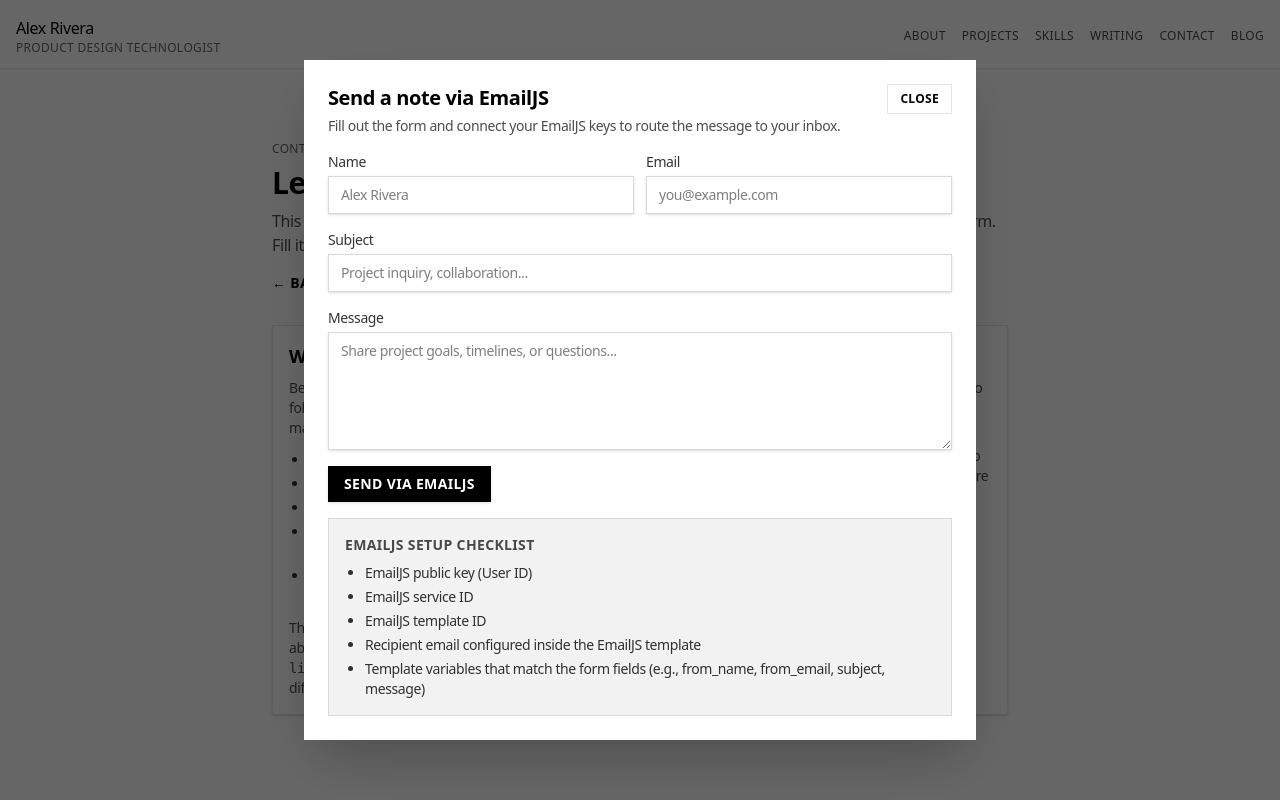
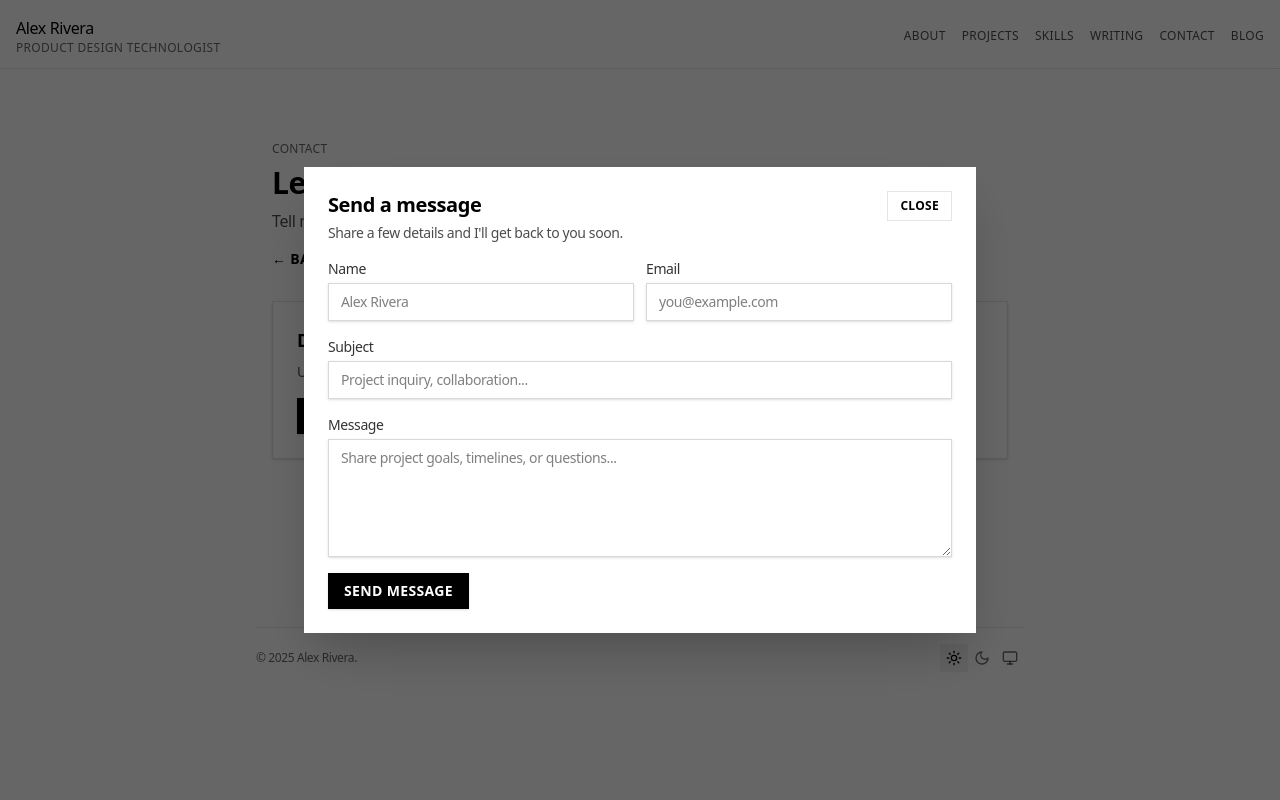
Before and after one commit to danlitvak/daniel_litvak, a Next.js app: page /contact in a window 1280 px wide. Both pictures are taken after a click on the button "OPEN CONTACT FORM". Shown: the top 800 px of the page. Built offline with nearby package versions, Linux system fonts and the light colour scheme.

Commit message:
Simplify contact messaging copy

```diff
--- a/app/contact/page.tsx
+++ b/app/contact/page.tsx
@@ -5,7 +5,6 @@
 import { useRouter, useSearchParams } from 'next/navigation'
 
 import { ContactModal } from '../../components/ContactModal'
-import { emailJsSetupFields } from '../../lib/emailjsConfig'
 
 function ContactPageContent() {
   const searchParams = useSearchParams()
@@ -30,10 +29,7 @@
       <div className="flex flex-col gap-2">
         <p className="text-xs uppercase tracking-wide text-black/60 dark:text-white/60">Contact</p>
         <h1 className="text-3xl font-semibold text-black dark:text-white">Let&apos;s start the conversation</h1>
-        <p className="text-base text-black/70 dark:text-white/70">
-          This page routes every &ldquo;Email me&rdquo; or &ldquo;Start a conversation&rdquo; button to the same EmailJS-powered form. Fill it out below
-          or share it with teammates who want to reach out.
-        </p>
+        <p className="text-base text-black/70 dark:text-white/70">Tell me about your project, idea, or question.</p>
         <div className="flex flex-wrap items-center gap-3">
           <Link
             href="/"
@@ -51,34 +47,18 @@
         </div>
       </div>
 
-      <section className="grid gap-4 md:grid-cols-2">
-        <div className="rounded-none border border-black/10 bg-white p-4 shadow-sm dark:border-white/10 dark:bg-white/5">
-          <h2 className="text-lg font-semibold text-black dark:text-white">What to prepare for EmailJS</h2>
-          <p className="mt-2 text-sm text-black/70 dark:text-white/70">
-            Before wiring this form to EmailJS, have the following IDs and template variables ready. These map directly to the
-            inputs above.
-          </p>
-          <ul className="mt-3 list-disc space-y-1 pl-5 text-sm text-black/80 dark:text-white/80">
-            {emailJsSetupFields.map((item) => (
-              <li key={item}>{item}</li>
-            ))}
-          </ul>
-          <p className="mt-3 text-sm text-black/70 dark:text-white/70">
-            This form posts directly to EmailJS using the keys above; update the values in <code className="font-mono">lib/emailjsConfig.ts</code> if you need to
-            point to a different service or template.
-          </p>
-        </div>
-        <div className="rounded-none border border-black/10 bg-white p-4 shadow-sm dark:border-white/10 dark:bg-white/5">
-          <h2 className="text-lg font-semibold text-black dark:text-white">Why a dedicated contact page?</h2>
-          <p className="mt-2 text-sm text-black/70 dark:text-white/70">
-            Every &ldquo;Email me&rdquo; or &ldquo;Contact&rdquo; button points here so visitors have a single, reliable form. No matter where they
-            click, the same popup opens.
-          </p>
-          <p className="mt-2 text-sm text-black/70 dark:text-white/70">
-            Need direct support setting up EmailJS? Feel free to add your credentials to an environment file and wire the form
-            handler to send messages live.
-          </p>
-        </div>
+      <section className="rounded-none border border-black/10 bg-white p-6 shadow-sm dark:border-white/10 dark:bg-white/5">
+        <h2 className="text-lg font-semibold text-black dark:text-white">Drop a line</h2>
+        <p className="mt-2 text-sm text-black/70 dark:text-white/70">
+          Use the button below to open the contact form and send a message without leaving the page.
+        </p>
+        <button
+          type="button"
+          onClick={() => setIsOpen(true)}
+          className="mt-4 inline-flex items-center justify-center rounded-none bg-black px-4 py-2 text-sm font-semibold uppercase tracking-wide text-white shadow-sm transition hover:bg-black/80 dark:bg-white dark:text-black dark:hover:bg-white/85"
+        >
+          Write a message
+        </button>
       </section>
 
       <ContactModal isOpen={isOpen} onClose={handleClose} />
--- a/app/data.ts
+++ b/app/data.ts
@@ -332,7 +332,7 @@
   {
     label: 'Email',
     link: '/contact?open=true',
-    description: 'Open the EmailJS form and reach out directly.',
+    description: 'Open the contact form and reach out directly.',
   },
   {
     label: 'LinkedIn',
--- a/app/page.tsx
+++ b/app/page.tsx
@@ -561,7 +561,7 @@
             })}
           </div>
           <p className="text-xs text-black/60 dark:text-white/60">
-            Prefer email? Open the dedicated EmailJS form{' '}
+            Prefer email? Open the contact form{' '}
             <button
               type="button"
               onClick={() => setIsContactOpen(true)}
--- a/components/ContactModal.tsx
+++ b/components/ContactModal.tsx
@@ -2,12 +2,7 @@
 
 import { useEffect, useState } from 'react'
 
-import {
-  EMAILJS_PUBLIC_KEY,
-  EMAILJS_SERVICE_ID,
-  EMAILJS_TEMPLATE_ID,
-  emailJsSetupFields,
-} from '../lib/emailjsConfig'
+import { EMAILJS_PUBLIC_KEY, EMAILJS_SERVICE_ID, EMAILJS_TEMPLATE_ID } from '../lib/emailjsConfig'
 
 const formDefaults = {
   name: '',
@@ -100,9 +95,9 @@
       <div className="relative w-full max-w-2xl space-y-4 rounded-none bg-white p-6 shadow-2xl dark:bg-black/90 dark:text-white">
         <div className="flex items-start justify-between gap-4">
           <div>
-            <h1 className="text-xl font-semibold">Send a note via EmailJS</h1>
+            <h1 className="text-xl font-semibold">Send a message</h1>
             <p className="mt-1 text-sm text-black/70 dark:text-white/70">
-              Fill out the form and connect your EmailJS keys to route the message to your inbox.
+              Share a few details and I&apos;ll get back to you soon.
             </p>
           </div>
           <button
@@ -172,11 +167,11 @@
             disabled={submissionState === 'sending'}
             className="inline-flex items-center justify-center rounded-none bg-black px-4 py-2 text-sm font-semibold uppercase tracking-wide text-white shadow-sm transition hover:bg-black/80 disabled:cursor-not-allowed disabled:bg-black/50 dark:bg-white dark:text-black dark:hover:bg-white/85 dark:disabled:bg-white/50"
           >
-              {submissionState === 'sending' ? 'Sending…' : 'Send via EmailJS'}
+            {submissionState === 'sending' ? 'Sending…' : 'Send message'}
           </button>
           {submissionState === 'success' && (
             <span className="text-xs font-medium text-emerald-600 dark:text-emerald-300">
-                Sent! Your message was delivered to the EmailJS template configured for this site.
+              Sent! Thanks for reaching out.
             </span>
           )}
             {submissionState === 'error' && errorMessage && (
@@ -187,14 +182,6 @@
           </div>
         </form>
 
-        <div className="space-y-2 rounded-none border border-black/10 bg-black/5 p-4 text-sm text-black/80 dark:border-white/10 dark:bg-white/5 dark:text-white/80">
-          <p className="font-semibold uppercase tracking-wide text-black/70 dark:text-white/70">EmailJS setup checklist</p>
-          <ul className="list-disc space-y-1 pl-5">
-            {emailJsSetupFields.map((item) => (
-              <li key={item}>{item}</li>
-            ))}
-          </ul>
-        </div>
     </div>
   </div>
 )
```
Lines whose indentation alone changed are shown as unchanged.
